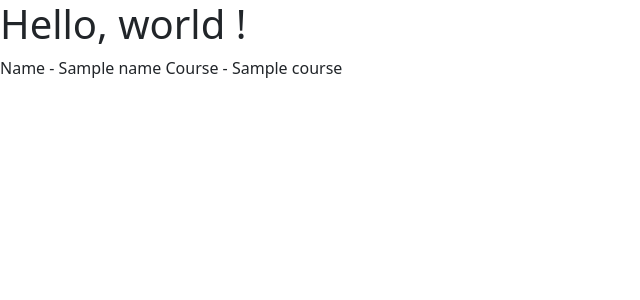
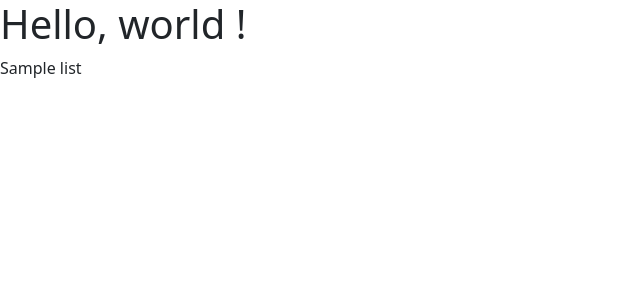
Before and after one commit to isadev97/django-basics-batch-2-repo, a Django app: template index_page_app/templates/index.html in a window 1280 px wide. Shown: the top 300 px of the page, without its empty margins (0-640 px from the left). Run offline with Django 4.2, Linux system fonts and the light colour scheme; the template is opened without the code that fills it: most values are stand-ins (such as "Sample title", 1, 10 or a date in 2020).

Commit message:
template engine

```diff
--- a/index_page_app/templates/index.html
+++ b/index_page_app/templates/index.html
@@ -8,8 +8,13 @@
   </head>
   <body>
     <h1>Hello, world !</h1>
-    Name - {{name}}
-    Course - {{course}}
+    {% if show_data %}
+        Name - {{name}}
+        Course - {{course}}
+    {% endif %}
+    {% for i in list %}
+        {{i}}
+    {% endfor %}
     <script src="https://cdn.jsdelivr.net/npm/bootstrap@5.3.0/dist/js/bootstrap.bundle.min.js" integrity="sha384-geWF76RCwLtnZ8qwWowPQNguL3RmwHVBC9FhGdlKrxdiJJigb/j/68SIy3Te4Bkz" crossorigin="anonymous"></script>
   </body>
 </html>
--- a/index_page_app/views.py
+++ b/index_page_app/views.py
@@ -3,7 +3,9 @@ from django.shortcuts import render
 # Create your views here.
 def index_page_view(request):
     data = {
+        "show_data" : False,
         "name" : "Ishjot",
-        "course" : "Python Backend Development live"
+        "course" : "Python Backend Development live",
+        "list" : [1, 2, 3, 4]
     }
     return render(request, "index.html", context=data)
```
